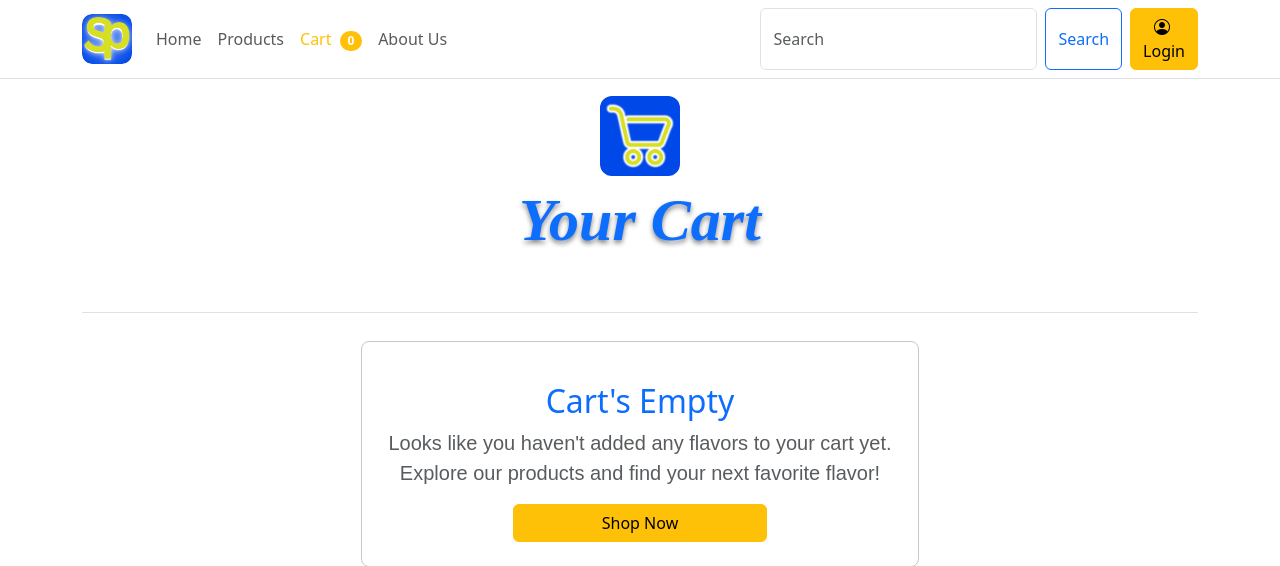
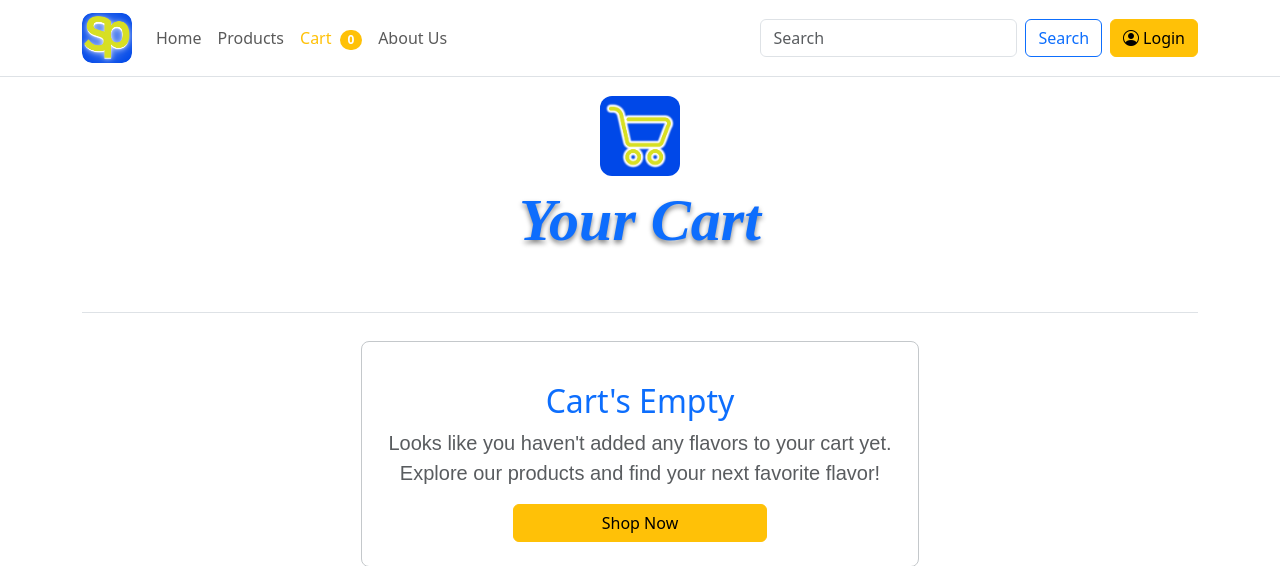
Before and after one commit to yosoykyle/SoPopped, a PHP site: page /cart.php in a window 1280 px wide. Shown: the top 566 px of the page. Run offline with PHP 8.4, Linux system fonts and the light colour scheme; data that the repository does not hold is empty; some libraries are stand-ins or nearby versions; some web fonts are replaced.

Commit message:
NAV UI UPDATED

```diff
--- a/components/navbar.php
+++ b/components/navbar.php
@@ -13,8 +13,7 @@ $userName = $isLoggedIn ? $_SESSION['user_name'] : '';
         alt="So Popped Logo"
         width="50"
         height="50"
-        class="d-inline-block align-text-center"
-      />
+        class="d-inline-block align-text-center" />
     </a>
 
     <button
@@ -24,15 +23,14 @@ $userName = $isLoggedIn ? $_SESSION['user_name'] : '';
       data-bs-target="#navbarNavAltMarkup"
       aria-controls="navbarNavAltMarkup"
       aria-expanded="false"
-      aria-label="Toggle navigation"
-    >
+      aria-label="Toggle navigation">
       <span class="navbar-toggler-icon"></span>
     </button>
     <div class="collapse navbar-collapse" id="navbarNavAltMarkup">
       <div class="navbar-nav me-auto mb-2 mb-lg-0">
         <a class="nav-link <?= $current === 'home.php' ? 'active text-warning' : '' ?>" aria-current="page" href="home.php">Home</a>
         <a class="nav-link <?= $current === 'products.php' ? 'active text-warning' : '' ?>" href="products.php">Products</a>
-  <a class="nav-link <?= $current === 'cart.php' ? 'active text-warning' : '' ?>" href="cart.php">Cart <span class="flavorCoutCart badge bg-warning rounded-pill ms-1">0</span></a>
+        <a class="nav-link <?= $current === 'cart.php' ? 'active text-warning' : '' ?>" href="cart.php">Cart <span class="flavorCoutCart badge bg-warning rounded-pill ms-1">0</span></a>
         <a class="nav-link <?= $current === 'aboutUs.php' ? 'active text-warning' : '' ?>" href="aboutUs.php">About Us</a>
       </div>
       <form method="#" action="#" class="d-flex gap-2" role="search">
@@ -40,20 +38,18 @@ $userName = $isLoggedIn ? $_SESSION['user_name'] : '';
           class="form-control"
           type="search"
           placeholder="Search"
-          aria-label="Search"
-        />
+          aria-label="Search" />
         <button class="btn btn-outline-primary" type="submit">
           Search
         </button>
         <?php if ($isLoggedIn): ?>
           <div class="dropdown">
             <button
-              class="btn btn-warning dropdown-toggle"
+              class="btn btn-warning dropdown-toggle d-flex align-items-center gap-1"
               type="button"
               data-bs-toggle="dropdown"
-              aria-expanded="false"
-            >
-              <i class="bi bi-person-circle me-1"></i><?= htmlspecialchars($userName) ?>
+              aria-expanded="false">
+              <i class="bi bi-person-circle"></i><?= htmlspecialchars($userName) ?>
             </button>
             <ul class="dropdown-menu">
               <li><a class="dropdown-item" href="#" onclick="logout()">Logout</a></li>
@@ -62,10 +58,9 @@ $userName = $isLoggedIn ? $_SESSION['user_name'] : '';
         <?php else: ?>
           <button
             id="loginBtn"
-            class="btn btn-warning"
-            type="button"
-          >
-            <i class="bi bi-person-circle me-1"></i>Login
+            class="btn btn-warning d-flex align-items-center gap-1"
+            type="button">
+            <i class="bi bi-person-circle"></i>Login
           </button>
         <?php endif; ?>
       </form>
```
